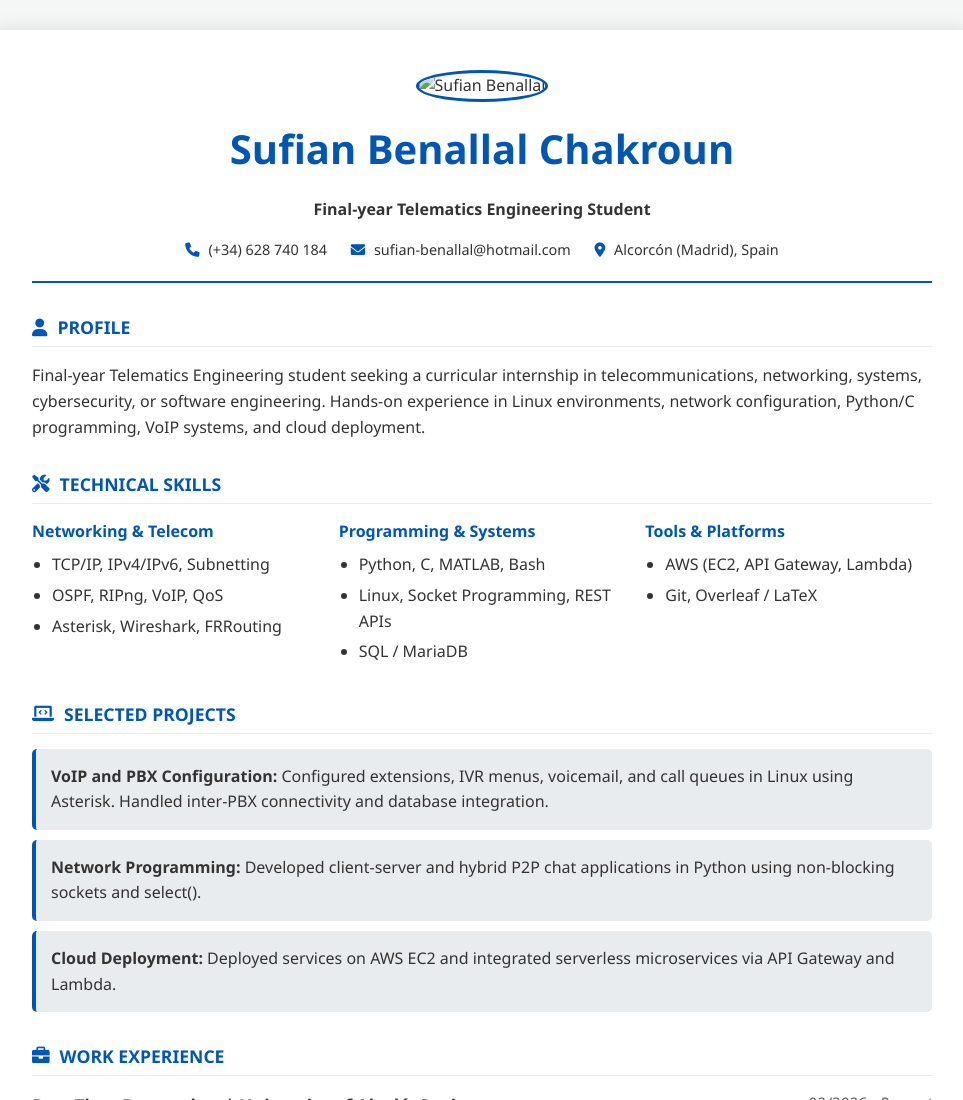
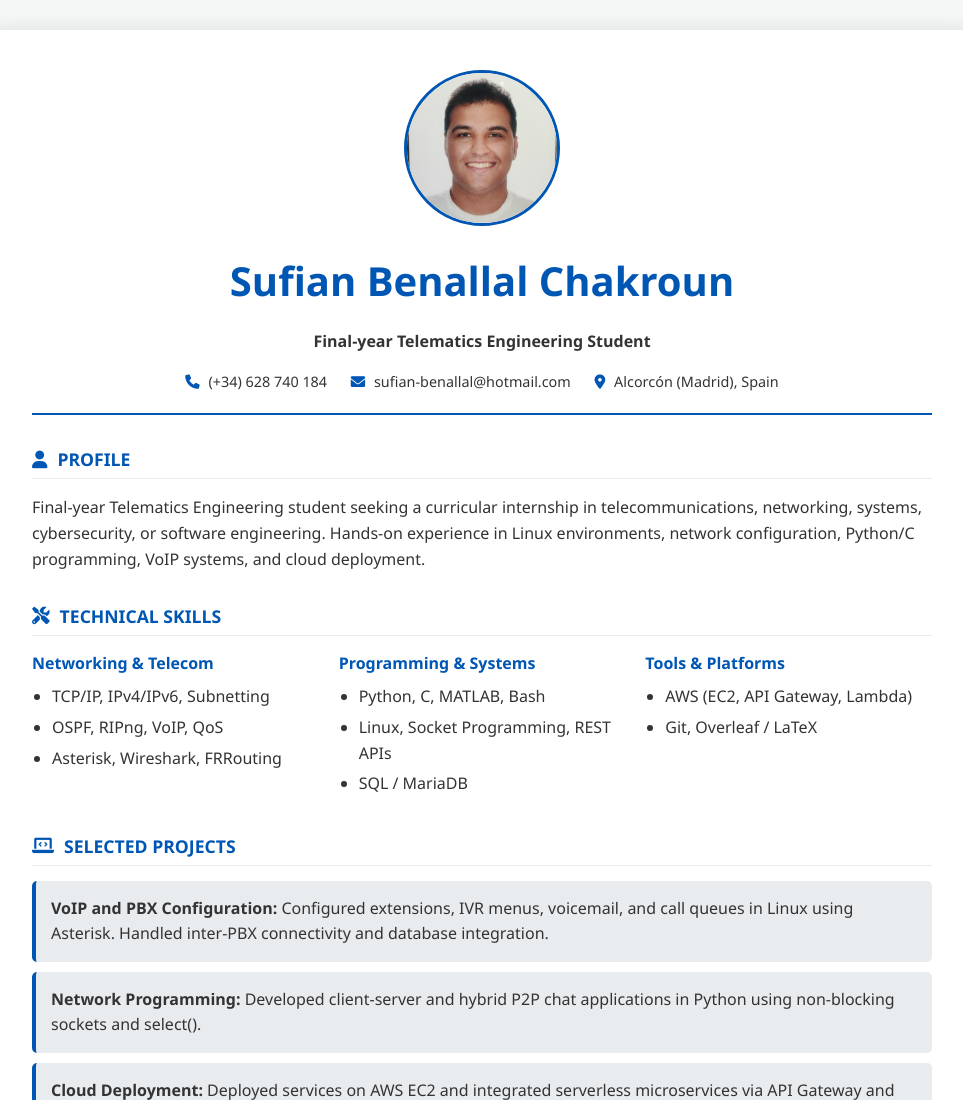
Before and after one commit to sufianbenallal/SufianBenallalChakroun.github.io, a plain HTML site: page index.html in a window 1280 px wide. Shown: the top 1100 px of the page, without its empty margins (158-1121 px from the left). Drawn offline with Linux system fonts and the light colour scheme; a web font is replaced by a local one.

Commit message:
Change profile image from profile.jpg to profile.jpeg

```diff
--- a/index.html
+++ b/index.html
@@ -92,7 +92,7 @@
 
 <div class="container">
     <header>
-        <img src="profile.jpg" alt="Sufian Benallal" class="profile-pic">
+        <img src="profile.jpeg" alt="Sufian Benallal" class="profile-pic">
         <h1>Sufian Benallal Chakroun</h1>
         <p><strong>Final-year Telematics Engineering Student</strong></p>
         <div class="contact-info">
```
